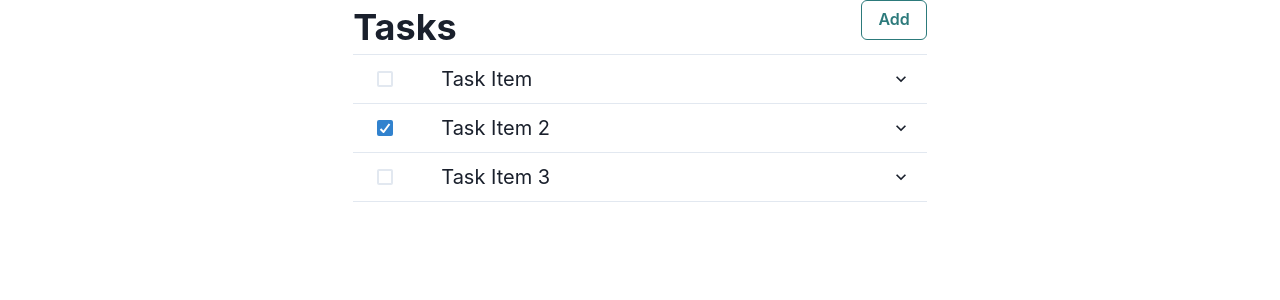
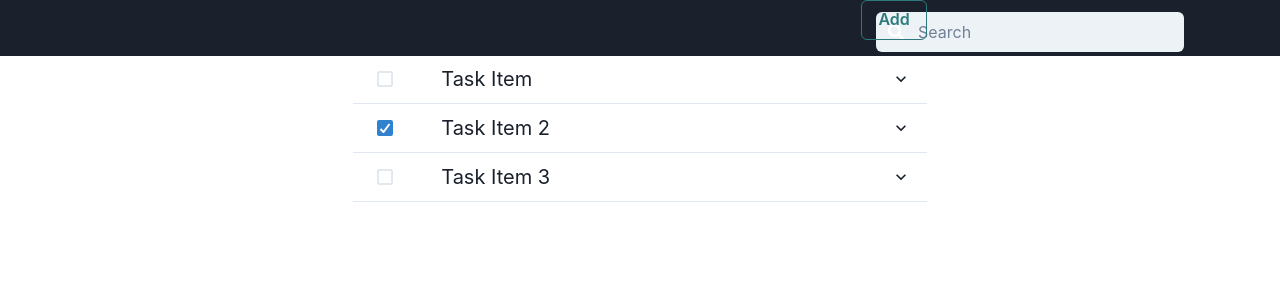
Before and after one commit to TimothyLuedtke/Roomie, a Next.js app: page / in a window 1280 px wide. Shown: the top 300 px of the page. Built offline with nearby package versions, Linux system fonts and the light colour scheme.

Commit message:
Added start of top nav... does not work, but looks starting to form

```diff
--- /dev/null
+++ b/components/topNavbar.js
@@ -0,0 +1,91 @@
+// creat responsive navbar with six icon buttons and a search bar
+// the navbar is fixed to the top of the page
+// the navbar is responsive to the screen size
+
+import { Flex, IconButton, Input, InputGroup, InputLeftElement, useBreakpointValue } from "@chakra-ui/react";
+import { FaSearch, FaHome, FaCalendarAlt, FaCheck, FaPlus, FaUser } from "react-icons/fa";
+import { useRouter } from "next/router";
+
+export default function Navbar() {
+    const router = useRouter();
+    const isMobile = useBreakpointValue({ base: true, md: false });
+
+    return (
+        <Flex
+            as="nav"
+            align="center"
+            justify="space-between"
+            wrap="wrap"
+            paddingTop={isMobile ? "1em" : "0.5em"}
+            bg="gray.800"
+            color="white"
+            position="fixed"
+            top="0"
+            width="100%"
+        >
+            <Flex align="center" mr={5}>
+                <IconButton
+                    aria-label="Home"
+                    icon={<FaHome />}
+                    size="lg"
+                    variant="ghost"
+                    onClick={() => router.push("/")}
+                />
+                <IconButton
+                    aria-label="Calendar"
+                    icon={<FaCalendarAlt />}
+                    size="lg"
+                    variant="ghost"
+                    onClick={() => router.push("/calendar")}
+                />
+                <IconButton
+                    aria-label="Complete"
+                    icon={<FaCheck />}
+                    size="lg"
+                    variant="ghost"
+                    onClick={() => router.push("/complete")}
+                />
+            </Flex>
+
+            <Flex align="center">
+                {isMobile ? (
+                    <IconButton
+                        aria-label="Search"
+                        icon={<FaSearch />}
+                        size="lg"
+                        variant="ghost"
+                        onClick={() => router.push("/search")}
+                    />
+                ) : (
+                    <InputGroup size="md">
+                        <InputLeftElement
+                            pointerEvents="none"
+                            >
+                            <FaSearch color="gray.300" />
+                            </InputLeftElement>
+                        <Input
+                            type="text"
+                            placeholder="Search"
+                            variant="filled"
+                            onClick={() => router.push("/search")}
+                        />
+                    </InputGroup>
+                )}
+                <IconButton
+                    aria-label="Add"
+                    icon={<FaPlus />}
+                    size="lg"
+                    variant="ghost"
+                    onClick={() => router.push("/add")}
+                />
+                <IconButton
+                    aria-label="Account"
+                    icon={<FaUser />}
+                    size="lg"
+                    variant="ghost"
+                    onClick={() => router.push("/account")}
+                />
+            </Flex>
+        </Flex>
+    );
+}
--- a/package.json
+++ b/package.json
@@ -17,7 +17,8 @@
     "nanoid": "^4.0.0",
     "next": "12.2.5",
     "react": "18.2.0",
-    "react-dom": "18.2.0"
+    "react-dom": "18.2.0",
+    "react-icons": "^4.4.0"
   },
   "devDependencies": {
     "eslint": "8.22.0",
--- a/pages/index.js
+++ b/pages/index.js
@@ -1,5 +1,6 @@
 import Head from 'next/head';
 import TaskPage from './TaskPage';
+import TopNavbar from '../components/topNavbar';
 
 
 export default function Home() {
@@ -8,6 +9,7 @@ export default function Home() {
   return (
     <>
       <Head />
+      <TopNavbar />
       <TaskPage />
     </>
 
```
Also changed, not shown: components/tabBar.js (renamed from components/navbar.js), 1 other file (tests, documents, lock files or other folders).
